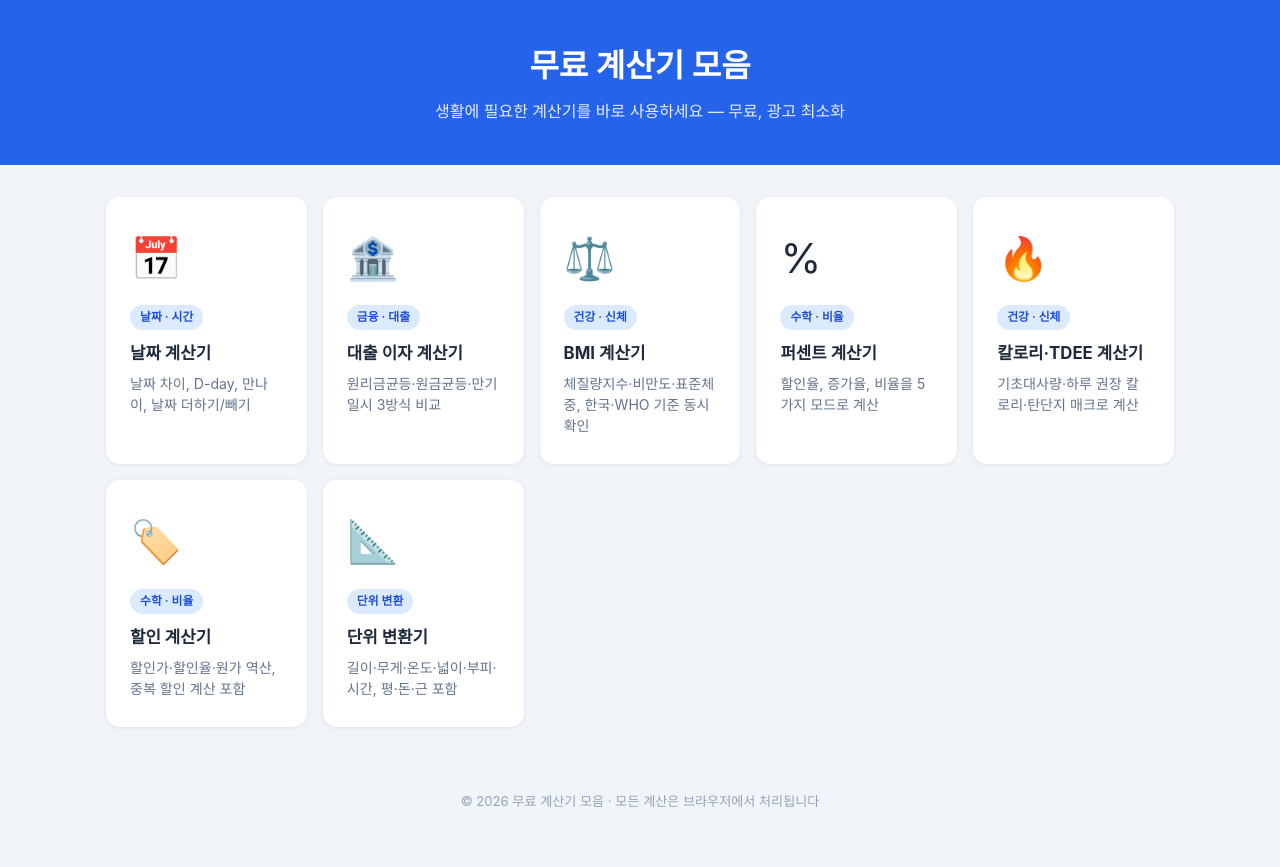
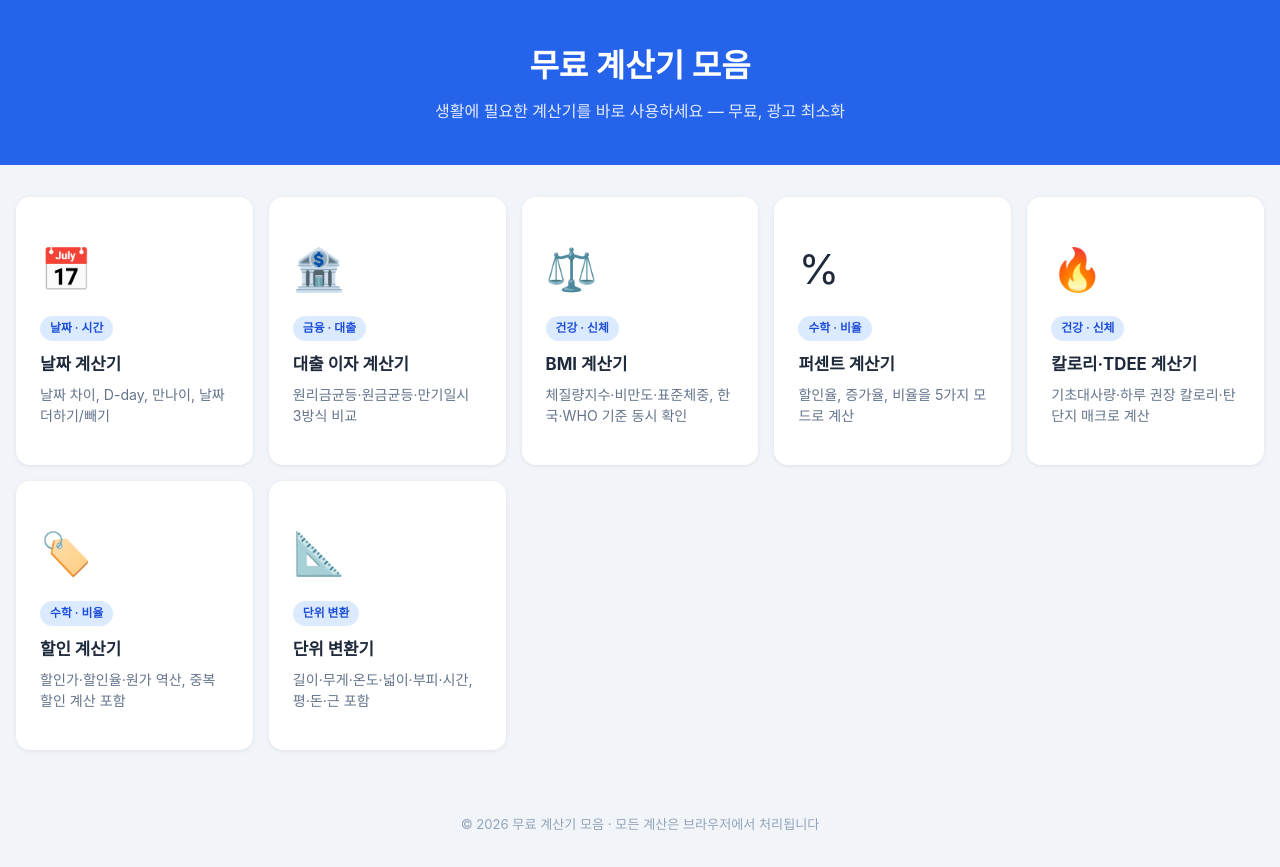
Before and after one commit to kumacoder7/web-blog, a plain HTML site: page public/index.html in a window 1280 px wide. Before the commit the page ends 844 px from the top, so only its background shows below. Drawn offline with Linux system fonts and the light colour scheme.

Commit message:
Resize tool cards to 120% width and 110% height
max-width 1100px → 1320px (×1.2), card vertical padding 28px → 39px (×1.1).

Co-Authored-By: Claude Sonnet 4.6 <noreply@anthropic.com>

```diff
--- a/public/index.html
+++ b/public/index.html
@@ -28,7 +28,7 @@
     header p  { font-size: 1rem; margin-top: 8px; opacity: 0.88; }
 
     main {
-      max-width: 1100px;
+      max-width: 1320px;
       margin: 32px auto;
       padding: 0 16px;
     }
@@ -43,7 +43,7 @@
       background: #fff;
       border-radius: 14px;
       box-shadow: 0 1px 4px rgba(0,0,0,0.08);
-      padding: 28px 24px;
+      padding: 39px 24px;
       text-decoration: none;
       color: inherit;
       transition: box-shadow 0.15s, transform 0.15s;
```
